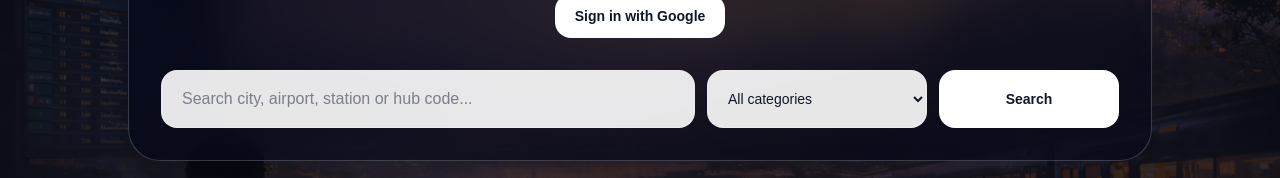
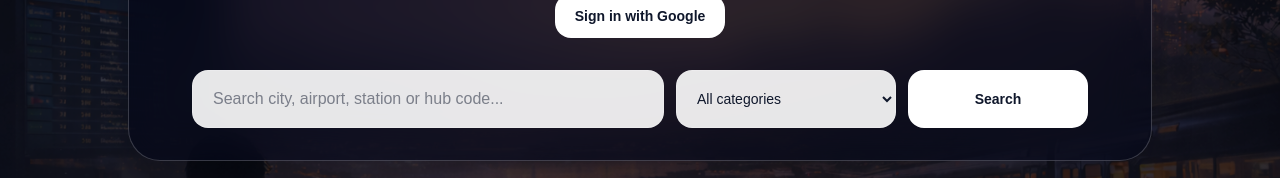
Before and after one commit to russellmaguire185-beep/plug-map, a Next.js app: page / in a window 1280 px wide. Shown: the part 271-449 px from the top of the page. Built offline with nearby package versions, Linux system fonts and the light colour scheme; no server answers.

Commit message:
Tighten homepage search bar width

```diff
--- a/app/page.tsx
+++ b/app/page.tsx
@@ -18,7 +18,7 @@ export default function Home() {
 
   return (
     <main className="min-h-screen px-4 py-10 text-white sm:px-6 lg:px-8">
-      <div className="mx-auto max-w-5xl rounded-[2rem] border border-white/20 bg-slate-950/60 backdrop-blur-xl p-8 shadow-2xl backdrop-blur-xl">
+      <div className="mx-auto max-w-5xl rounded-[2rem] border border-white/20 bg-slate-950/60 p-8 shadow-2xl backdrop-blur-xl">
         <div className="text-center">
           <div className="mb-3 text-sm font-medium uppercase tracking-[0.35em] text-white/70">
             Plug Map
@@ -37,7 +37,8 @@ export default function Home() {
           </div>
         </div>
 
-        <div className="mt-8 grid gap-3 lg:grid-cols-[1fr_220px_180px]">
+        <div className="mx-auto mt-8 max-w-4xl">
+          <div className="grid gap-3 lg:grid-cols-[minmax(0,1fr)_220px_180px]">
             <input
               type="text"
               placeholder="Search city, airport, station or hub code..."
@@ -46,12 +47,13 @@ export default function Home() {
               onKeyDown={(e) => {
                 if (e.key === 'Enter') window.location.href = searchHref
               }}
-            className="rounded-2xl border border-white/20 bg-white/90 px-5 py-4 text-base text-slate-900 outline-none"
+              className="w-full rounded-2xl border border-white/20 bg-white/90 px-5 py-4 text-base text-slate-900 outline-none"
             />
+
             <select
               value={category}
               onChange={(e) => setCategory(e.target.value)}
-            className="rounded-2xl border border-white/20 bg-white/90 px-4 py-4 text-sm text-slate-900 outline-none"
+              className="w-full rounded-2xl border border-white/20 bg-white/90 px-4 py-4 text-sm text-slate-900 outline-none"
             >
               <option value="all">All categories</option>
               <option value="airport">Airport</option>
@@ -74,6 +76,7 @@ export default function Home() {
             </a>
           </div>
         </div>
+      </div>
 
       <div className="mx-auto mt-6 max-w-2xl">
         <NearbySpots />
```
Lines whose indentation alone changed are shown as unchanged.
